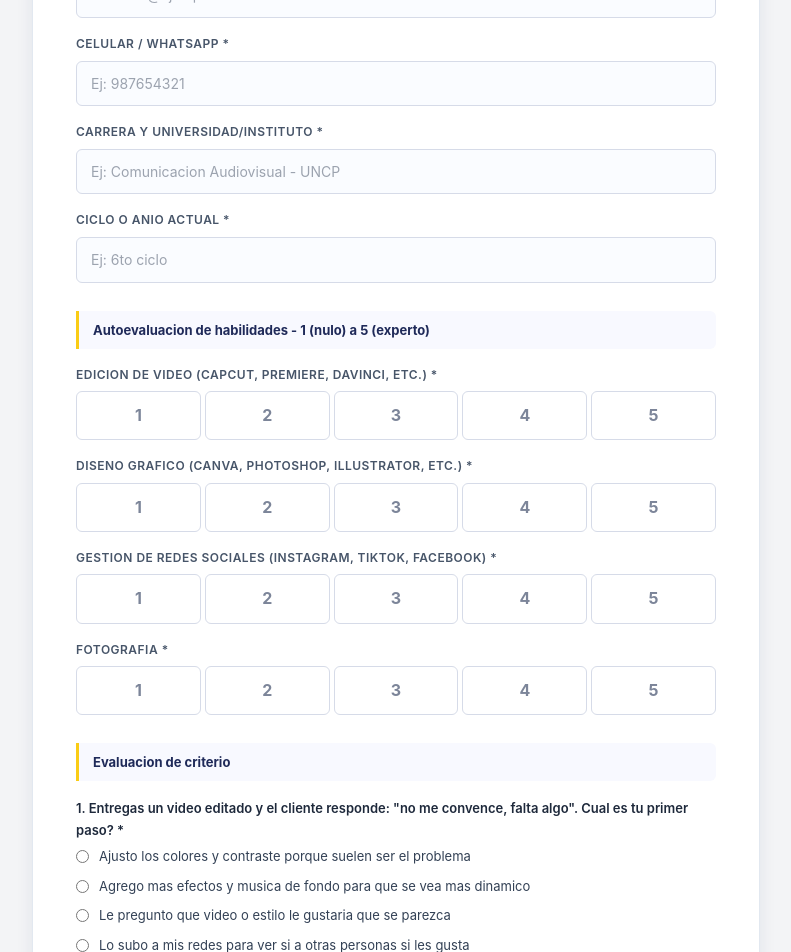
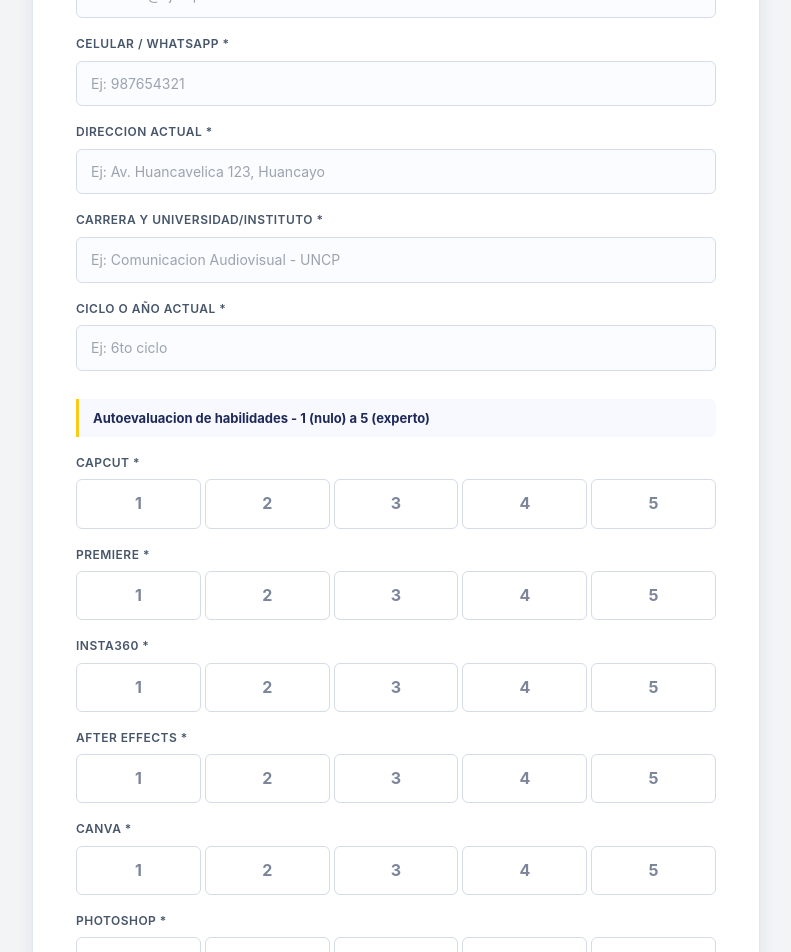
Before and after one commit to jordan-blancas/virtual-flow, a Next.js app: page /oportunidades in a window 1280 px wide. Shown: the part 2200-3152 px from the top of the page, without its empty margins (244-1035 px from the left). Built offline with nearby package versions, Linux system fonts and the light colour scheme.

Commit message:
feat: ampliar postulaciones con direccion y habilidades por software

```diff
--- a/pages/api/postulaciones.js
+++ b/pages/api/postulaciones.js
@@ -32,6 +32,7 @@ export default async function handler(req, res) {
     const fecha_nacimiento_anio = sanitizeText(body.fecha_nacimiento_anio);
     const correo = sanitizeText(body.correo).toLowerCase();
     const celular = sanitizeText(body.celular);
+    const direccion_actual = sanitizeText(body.direccion_actual);
     const carrera = sanitizeText(body.carrera);
     const ciclo = sanitizeText(body.ciclo);
 
@@ -39,10 +40,14 @@ export default async function handler(req, res) {
     const criterio_2 = sanitizeText(body.criterio_2);
     const criterio_3 = sanitizeText(body.criterio_3);
 
-    const nivel_video = toInt(body.nivel_video);
-    const nivel_diseno = toInt(body.nivel_diseno);
+    const nivel_capcut = toInt(body.nivel_capcut);
+    const nivel_premiere = toInt(body.nivel_premiere);
+    const nivel_insta360 = toInt(body.nivel_insta360);
+    const nivel_after_effects = toInt(body.nivel_after_effects);
+    const nivel_canva = toInt(body.nivel_canva);
+    const nivel_photoshop = toInt(body.nivel_photoshop);
     const nivel_redes = toInt(body.nivel_redes);
-    const nivel_foto = toInt(body.nivel_foto);
+    const nivel_foto_reflex = toInt(body.nivel_foto_reflex);
 
     const acepto_horario = Boolean(body.acepto_horario);
     const acepto_campo = Boolean(body.acepto_campo);
@@ -57,6 +62,7 @@ export default async function handler(req, res) {
       !fecha_nacimiento_anio ||
       !correo ||
       !celular ||
+      !direccion_actual ||
       !carrera ||
       !ciclo ||
       !criterio_1 ||
@@ -70,7 +76,16 @@ export default async function handler(req, res) {
       return res.status(400).json({ message: "El DNI debe tener 8 digitos" });
     }
 
-    const niveles = [nivel_video, nivel_diseno, nivel_redes, nivel_foto];
+    const niveles = [
+      nivel_capcut,
+      nivel_premiere,
+      nivel_insta360,
+      nivel_after_effects,
+      nivel_canva,
+      nivel_photoshop,
+      nivel_redes,
+      nivel_foto_reflex,
+    ];
     const nivelesValidos = niveles.every((n) => Number.isInteger(n) && n >= 1 && n <= 5);
     if (!nivelesValidos) {
       return res.status(400).json({ message: "Los niveles deben estar entre 1 y 5" });
@@ -80,12 +95,19 @@ export default async function handler(req, res) {
       return res.status(400).json({ message: "Debes aceptar todas las condiciones" });
     }
 
-    const puntaje_habilidades = nivel_video + nivel_diseno + nivel_redes + nivel_foto;
+    const puntaje_habilidades = niveles.reduce((total, value) => total + value, 0);
     const puntaje_criterio =
       (criterio_1 === RESPUESTAS_CORRECTAS.criterio_1 ? 1 : 0) +
       (criterio_2 === RESPUESTAS_CORRECTAS.criterio_2 ? 1 : 0) +
       (criterio_3 === RESPUESTAS_CORRECTAS.criterio_3 ? 1 : 0);
     const puntaje_total = puntaje_habilidades + puntaje_criterio;
+
+    // Compatibilidad con esquema inicial de 4 habilidades
+    const nivel_video = Math.round(
+      (nivel_capcut + nivel_premiere + nivel_insta360 + nivel_after_effects) / 4
+    );
+    const nivel_diseno = Math.round((nivel_canva + nivel_photoshop) / 2);
+    const nivel_foto = nivel_foto_reflex;
 
     const fecha_nacimiento = `${fecha_nacimiento_dia} ${fecha_nacimiento_mes} ${fecha_nacimiento_anio}`;
 
@@ -97,8 +119,15 @@ export default async function handler(req, res) {
       fecha_nacimiento,
       correo,
       celular,
+      direccion_actual,
       carrera,
       ciclo,
+      nivel_capcut,
+      nivel_premiere,
+      nivel_insta360,
+      nivel_after_effects,
+      nivel_canva,
+      nivel_photoshop,
       nivel_video,
       nivel_diseno,
       nivel_redes,
--- a/pages/oportunidades.js
+++ b/pages/oportunidades.js
@@ -11,12 +11,17 @@ export default function OportunidadesPage() {
     fecha_nacimiento_anio: "",
     correo: "",
     celular: "",
+    direccion_actual: "",
     carrera: "",
     ciclo: "",
-    nivel_video: "",
-    nivel_diseno: "",
+    nivel_capcut: "",
+    nivel_premiere: "",
+    nivel_insta360: "",
+    nivel_after_effects: "",
+    nivel_canva: "",
+    nivel_photoshop: "",
     nivel_redes: "",
-    nivel_foto: "",
+    nivel_foto_reflex: "",
     criterio_1: "",
     criterio_2: "",
     criterio_3: "",
@@ -48,20 +53,36 @@ export default function OportunidadesPage() {
   const habilidades = useMemo(
     () => [
       {
-        name: "nivel_video",
-        label: "Edicion de video (CapCut, Premiere, DaVinci, etc.)",
+        name: "nivel_capcut",
+        label: "CapCut",
       },
       {
-        name: "nivel_diseno",
-        label: "Diseno grafico (Canva, Photoshop, Illustrator, etc.)",
+        name: "nivel_premiere",
+        label: "Premiere",
+      },
+      {
+        name: "nivel_insta360",
+        label: "Insta360",
+      },
+      {
+        name: "nivel_after_effects",
+        label: "After Effects",
+      },
+      {
+        name: "nivel_canva",
+        label: "Canva",
+      },
+      {
+        name: "nivel_photoshop",
+        label: "Photoshop",
       },
       {
         name: "nivel_redes",
         label: "Gestion de redes sociales (Instagram, TikTok, Facebook)",
       },
       {
-        name: "nivel_foto",
-        label: "Fotografia",
+        name: "nivel_foto_reflex",
+        label: "Fotografia con camara reflex o mirrorless",
       },
     ],
     []
@@ -150,12 +171,17 @@ export default function OportunidadesPage() {
         fecha_nacimiento_anio: "",
         correo: "",
         celular: "",
+        direccion_actual: "",
         carrera: "",
         ciclo: "",
-        nivel_video: "",
-        nivel_diseno: "",
+        nivel_capcut: "",
+        nivel_premiere: "",
+        nivel_insta360: "",
+        nivel_after_effects: "",
+        nivel_canva: "",
+        nivel_photoshop: "",
         nivel_redes: "",
-        nivel_foto: "",
+        nivel_foto_reflex: "",
         criterio_1: "",
         criterio_2: "",
         criterio_3: "",
@@ -354,7 +380,9 @@ export default function OportunidadesPage() {
                   onChange={handleChange}
                   minLength={8}
                   maxLength={8}
-                  pattern="\\d{8}"
+                  inputMode="numeric"
+                  pattern="[0-9]{8}"
+                  title="Ingresa exactamente 8 digitos numericos"
                   required
                 />
               </div>
@@ -397,7 +425,7 @@ export default function OportunidadesPage() {
                     onChange={handleChange}
                     required
                   >
-                    <option value="">Anio</option>
+                    <option value="">Año</option>
                     {Array.from({ length: 18 }).map((_, i) => {
                       const y = String(2007 - i);
                       return (
@@ -437,6 +465,19 @@ export default function OportunidadesPage() {
               </div>
 
               <div className="vfo-field">
+                <label htmlFor="direccion_actual">Direccion actual *</label>
+                <input
+                  id="direccion_actual"
+                  name="direccion_actual"
+                  type="text"
+                  placeholder="Ej: Av. Huancavelica 123, Huancayo"
+                  value={formData.direccion_actual}
+                  onChange={handleChange}
+                  required
+                />
+              </div>
+
+              <div className="vfo-field">
                 <label htmlFor="carrera">Carrera y universidad/instituto *</label>
                 <input
                   id="carrera"
@@ -450,7 +491,7 @@ export default function OportunidadesPage() {
               </div>
 
               <div className="vfo-field">
-                <label htmlFor="ciclo">Ciclo o anio actual *</label>
+                <label htmlFor="ciclo">Ciclo o año actual *</label>
                 <input
                   id="ciclo"
                   name="ciclo"
```
Also changed, not shown: 1 other file (tests, documents, lock files or other folders).
